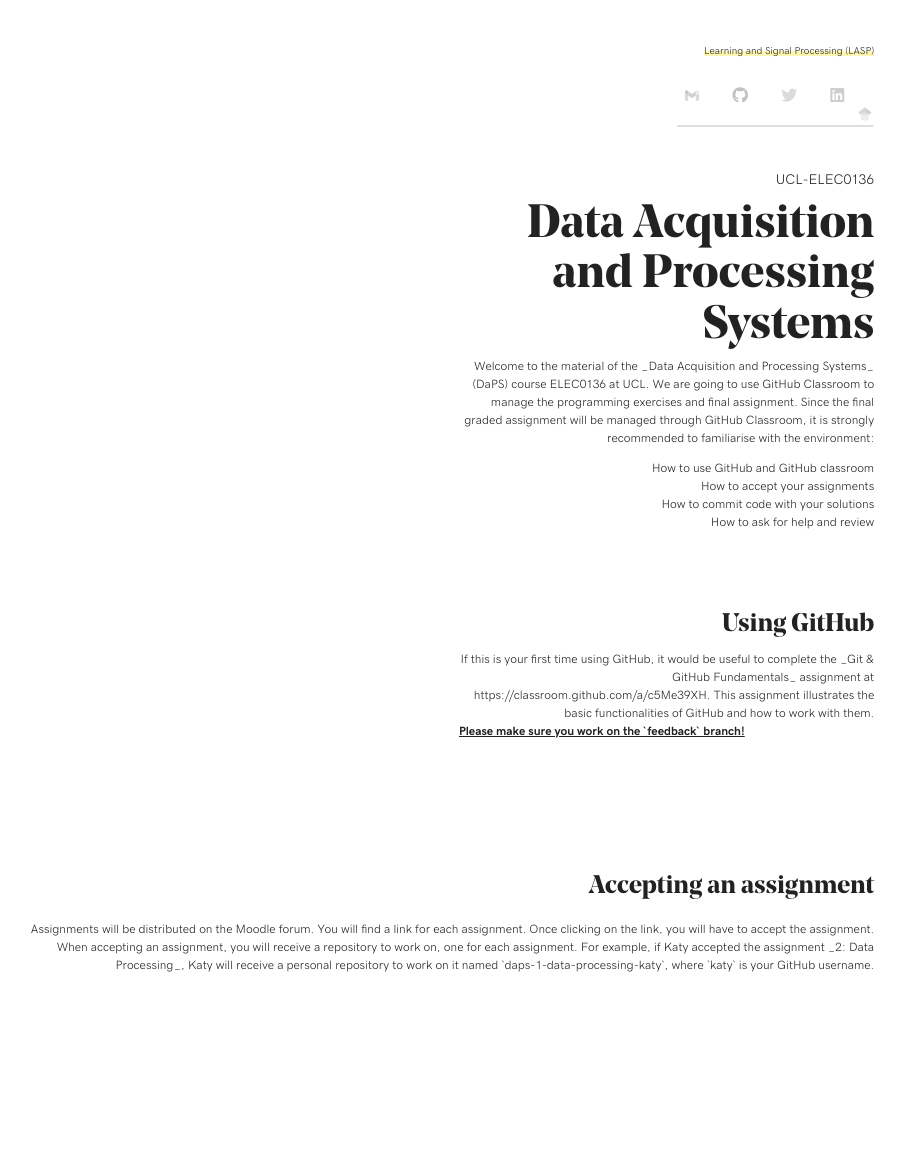
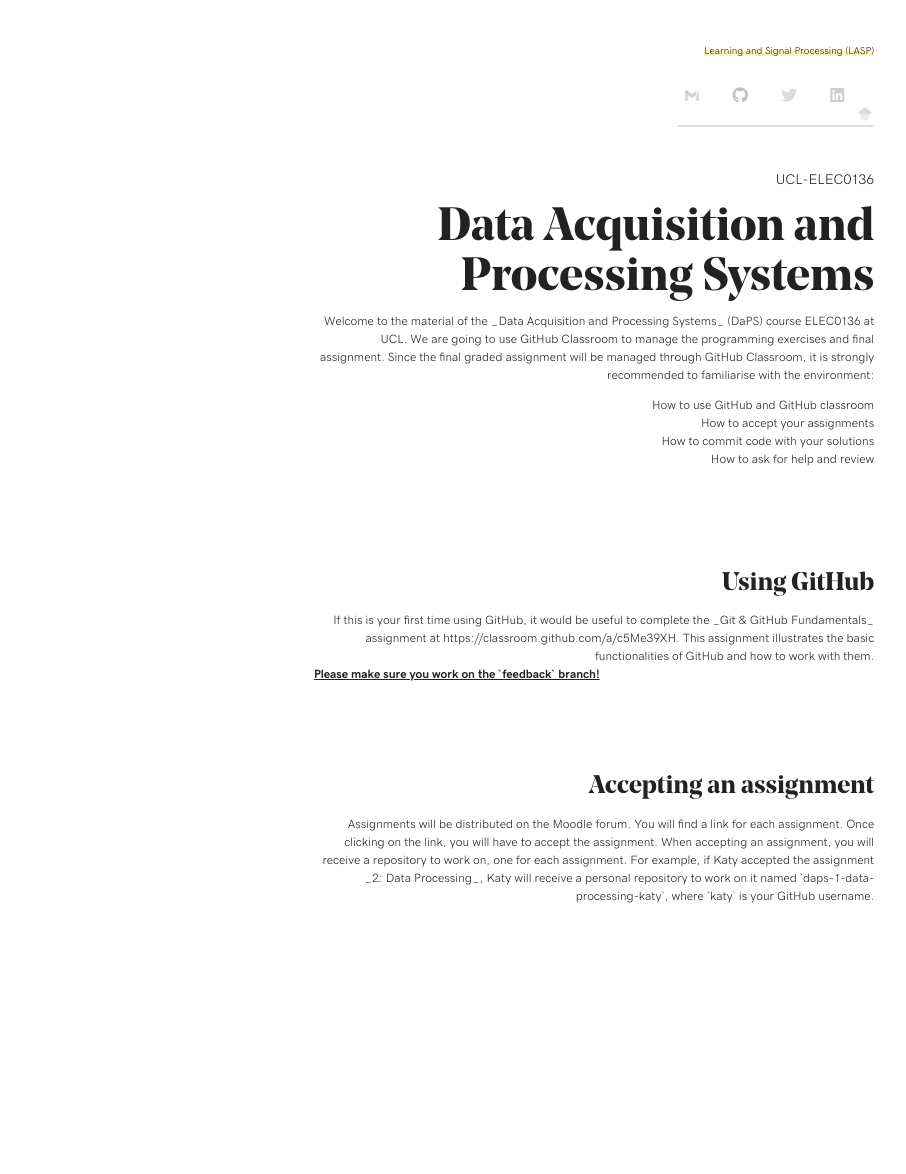
Before and after one commit to UCL-ELEC0136/ucl-elec0136.github.io, a Jekyll site: the page built from index.md, in a window 1280 px wide. Shown: the whole page, without its empty margins (95-1001 px from the left). Built offline with Jekyll 4.4.1, drawn with Linux system fonts in a browser that asks for light colours; nearby versions of some CDN libraries; after the commit the page ends 1105 px from its top, so only the background shows below that.

Commit message:
Update home.html

```diff
--- a/_layouts/home.html
+++ b/_layouts/home.html
@@ -11,11 +11,11 @@
     </div>
     <div class="grid">
         {% include header.html %}
-        <div class="col col-6-of-12 right" id="intro">
+        <div class="col col-8-of-12 right" id="intro">
             <h2>UCL-ELEC0136</h2>
             <h1>Data Acquisition and Processing Systems</h1>
         </div>
-        <div class="col col-6-of-12 col-s-4-of-4 right">
+        <div class="col col-8-of-12 col-s-4-of-4 right">
             Welcome to the material of the _Data Acquisition and Processing Systems_ (DaPS) course ELEC0136 at UCL.
             We are going to use GitHub Classroom to manage the programming exercises and final assignment.
             Since the final graded assignment will be managed through GitHub Classroom, it is strongly recommended to familiarise with the environment:
@@ -28,17 +28,17 @@
         </div>
 
 
-        <div class="col col-6-of-12 right" id="trajectory">
+        <div class="col col-8-of-12 right" id="using-github">
             <h3> Using GitHub</h3>
-            <div class="row right">
+            <div class="row">
                 If this is your first time using GitHub, it would be useful to complete the _Git & GitHub Fundamentals_ assignment at https://classroom.github.com/a/c5Me39XH.
                 This assignment illustrates the basic functionalities of GitHub and how to work with them. <b><u>Please make sure you work on the `feedback` branch!</u></b>
             </div>
         </div>
 
-        <div class="col col-12-of-12 right" id="trajectory">
+        <div class="col col-8-of-12 right" id="accepting-assignment">
             <h3> Accepting an assignment</h3>
-            <div class="row right">
+            <div class="row">
                 Assignments will be distributed on the Moodle forum. You will find a link for each assignment. Once clicking on the link, you will have to accept the assignment.
                 When accepting an assignment, you will receive a repository to work on, one for each assignment.
                 For example, if Katy accepted the assignment _2: Data Processing_, Katy will receive a personal repository to work on it named `daps-1-data-processing-katy`, where `katy` is your GitHub username.
```
